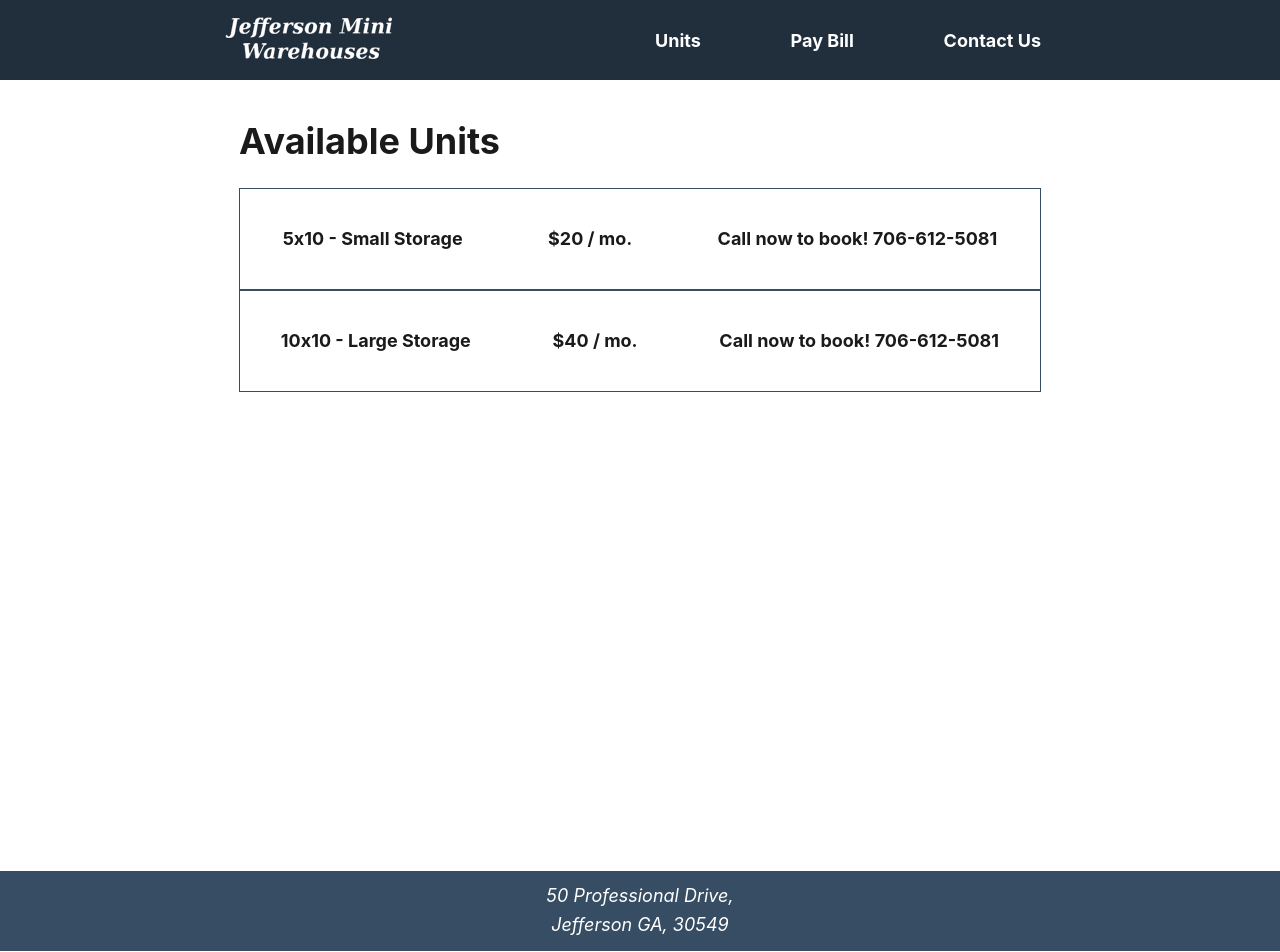
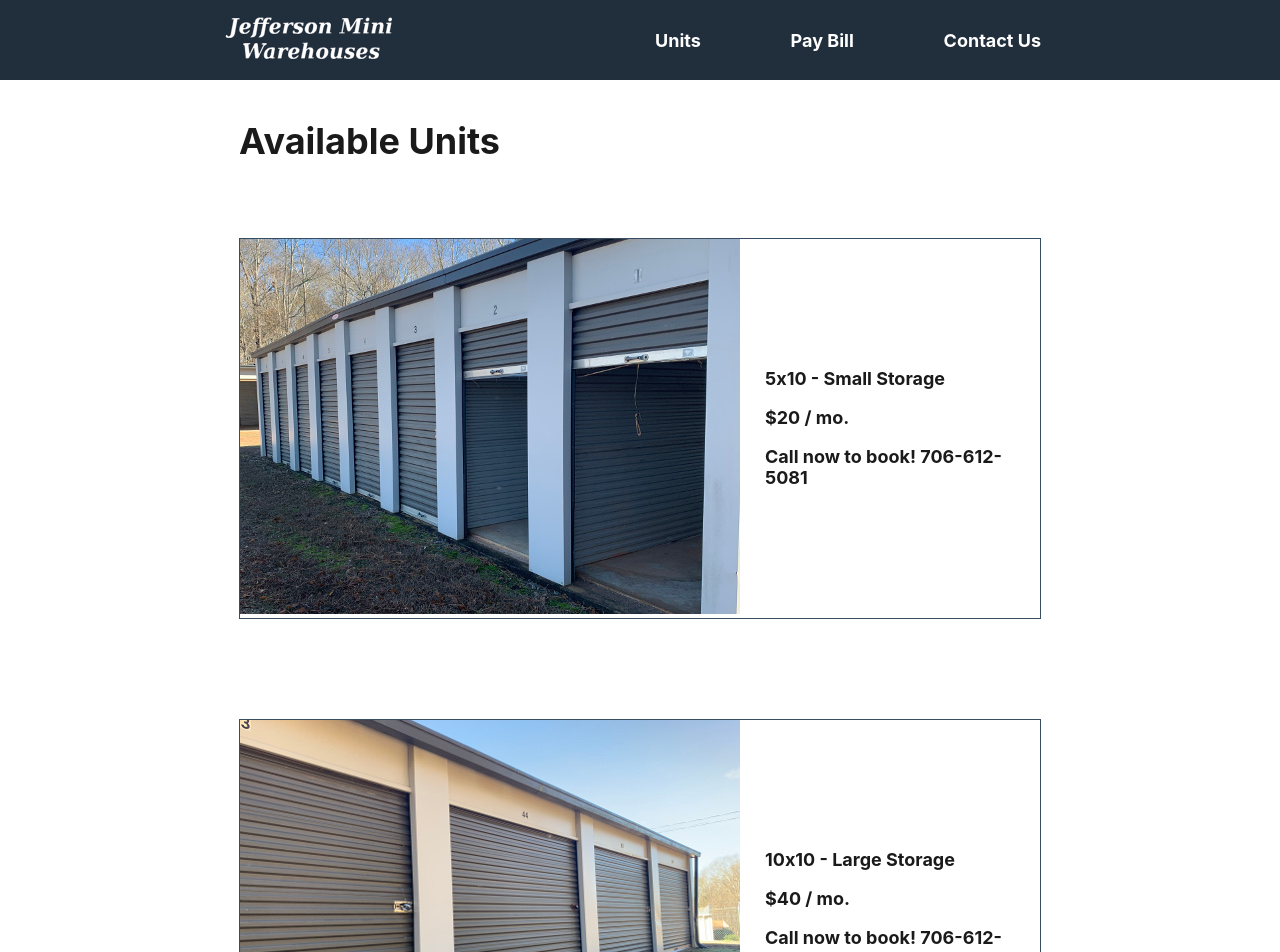
Before and after one commit to jmbuchanan/storage-ui, a React (Create React App) app: page /units in a window 1280 px wide. Shown: the top 952 px of the page. Built offline with nearby package versions, Linux system fonts and the light colour scheme.

Commit message:
added pictures and updated css

```diff
--- a/src/style.css
+++ b/src/style.css
@@ -202,17 +202,21 @@ Units
 }
 
 .unit-div {
-  height: 100px;
-  max-width: 800px;
+  margin: 50px 0px;
   border-style: solid;
   border-width: 1px;
   border-color:  #364D63;
   display: flex;
-  flex-direction: row;
-  justify-content: space-around;
   align-items: center;
   font-weight: bold;
 
+}
+
+.unit-picture-div {
+  margin: 0px 25px 0px 0px;
+}
+
+.unit-features-div {
 }
 
 
--- a/src/units/Units.js
+++ b/src/units/Units.js
@@ -1,4 +1,7 @@
 import React from 'react';
+
+import storageSmall from '../img/storage-3.jpg';
+import storageLarge from '../img/storage-2.jpg';
 
 function Units() {
     return (
@@ -6,14 +9,24 @@ function Units() {
         <h1>Available Units</h1>
         <div className="unit-div-parent">
           <div className="unit-div">
+            <div className="unit-picture-div">
+              <img src={ storageSmall } alt="Storage units located conveniently close to downtown Jefferson, GA"/>
+            </div>
+            <div className="unit-features-div">
               <p>5x10 - Small Storage</p>
               <p>$20 / mo.</p>
               <p>Call now to book! 706-612-5081</p>
             </div>
+          </div>
           <div className="unit-div">
+            <div className="unit-picture-div">
+              <img src={ storageLarge } alt="Storage units located conveniently close to downtown Jefferson, GA"/>
+            </div>
+            <div className="unit-features-div">
               <p>10x10 - Large Storage</p>
               <p>$40 / mo.</p>
               <p>Call now to book! 706-612-5081</p>
+            </div>
           </div>
         </div>
       </div>
```
Also changed, not shown: src/img/storage-2.jpg (added), src/img/storage-3.jpg (added). Lines whose indentation alone changed are shown as unchanged.
